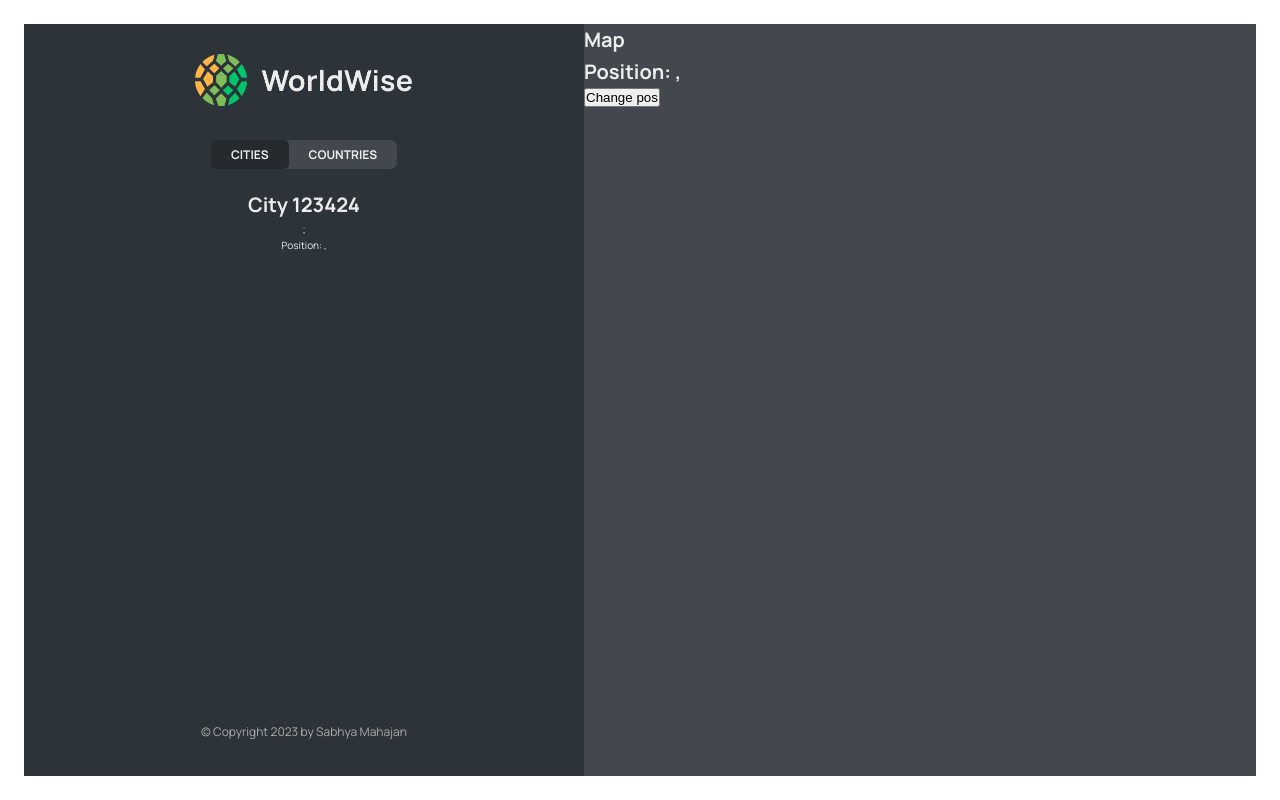
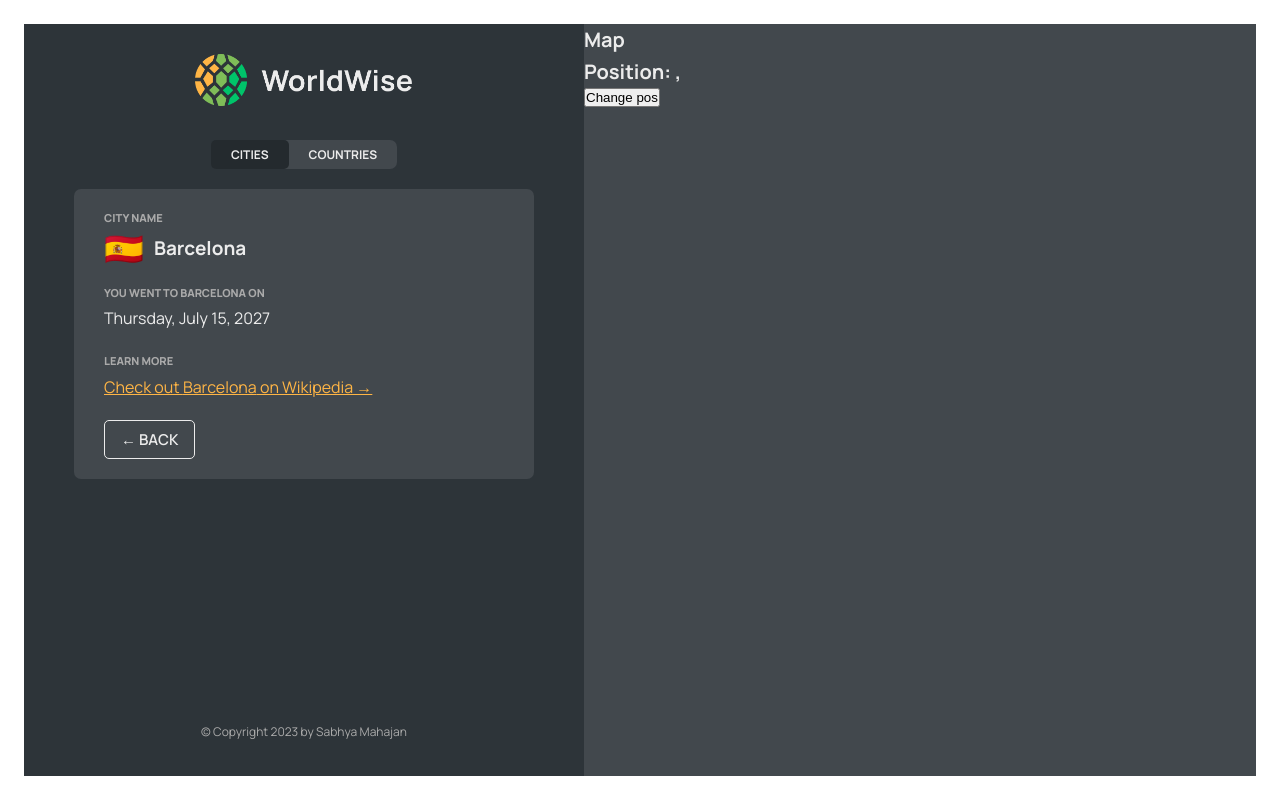
Before and after one commit to SABHYA18/11-worldwise, a React (Vite) app: page /app/cities/123424 in a window 1280 px wide. Built offline with nearby package versions, Linux system fonts and the light colour scheme; data requests are answered from the project's data file.

Commit message:
created a context component to reuse and refactor

```diff
--- a/src/App.jsx
+++ b/src/App.jsx
@@ -1,4 +1,3 @@
-import { useEffect, useState } from "react";
 import { BrowserRouter, Routes, Route, Navigate } from "react-router-dom";
 
 import Product from "./pages/Product";
@@ -11,29 +10,11 @@
 import CountryList from "./components/CountryList";
 import City from "./components/City";
 import Form from "./components/Form";
-
-const BASE_URL = "http://localhost:9000";
+import { CitiesProvider } from "./contexts/CitiesContext";
 
 function App() {
-  const [cities, setCities] = useState([]);
-  const [isLoading, setIsLoading] = useState(false);
-
-  useEffect(function () {
-    async function fetchCities() {
-      try {
-        const res = await fetch(`${BASE_URL}/cities`);
-        const data = await res.json();
-        setCities(data);
-      } catch {
-        alert("There was an error loading the data...");
-      } finally {
-        setIsLoading(false);
-      }
-    }
-    fetchCities();
-  }, []);
-
   return (
+    <CitiesProvider>
       <BrowserRouter>
         <Routes>
           <Route index element={<HomePage />} />
@@ -43,22 +24,17 @@
           <Route path="app" element={<AppLayout />}>
             {/* These are the child routes of this AppLayout */}
             <Route index element={<Navigate replace to="cities" />} />
-          <Route
-            path="cities"
-            element={<CityList cities={cities} isLoading={isLoading} />}
-          />
+            <Route path="cities" element={<CityList />} />
 
             <Route path="cities/:id" element={<City />} />
 
-          <Route
-            path="countries"
-            element={<CountryList cities={cities} isLoading={isLoading} />}
-          />
+            <Route path="countries" element={<CountryList />} />
             <Route path="form" element={<Form />} />
           </Route>
           <Route path="*" element={<PageNotFound />} />
         </Routes>
       </BrowserRouter>
+    </CitiesProvider>
   );
 }
 
--- /dev/null
+++ b/src/components/BackButton.jsx
@@ -0,0 +1,19 @@
+import { useNavigate } from "react-router-dom";
+import Button from "./Button";
+
+function BackButton() {
+  const navigate = useNavigate();
+  return (
+    <Button
+      type="back"
+      onClick={(e) => {
+        e.preventDefault();
+        navigate(-1);
+      }}
+    >
+      &larr; Back
+    </Button>
+  );
+}
+
+export default BackButton;
--- a/src/components/City.jsx
+++ b/src/components/City.jsx
@@ -1,5 +1,9 @@
 import { useParams, useSearchParams } from "react-router-dom";
 import styles from "./City.module.css";
+import { useCities } from "../contexts/CitiesContext";
+import { useEffect } from "react";
+import Spinner from "./Spinner";
+import BackButton from "./BackButton";
 
 const formatDate = (date) =>
   new Intl.DateTimeFormat("en", {
@@ -11,64 +15,55 @@
 
 function City() {
   const { id } = useParams();
-  const [searchParams, setSearchParams] = useSearchParams();
-  const lat = searchParams.get("lat");
-  const lng = searchParams.get("lng");
+  const { getCity, currentCity, isLoading } = useCities();
 
-  // TEMP DATA
-  const currentCity = {
-    cityName: "Lisbon",
-    emoji: "🇵🇹",
-    date: "2027-10-31T15:59:59.138Z",
-    notes: "My favorite city so far!",
-  };
+  useEffect(
+    function () {
+      getCity(id);
+    },
+    [id] // we add the getCity in this dependency array in the next section
+  );
 
   const { cityName, emoji, date, notes } = currentCity;
+  if (isLoading) return <Spinner />;
 
   return (
-    <>
-      <h1>City {id}</h1>;
-      <p>
-        Position: {lat}, {lng}
-      </p>
-    </>
+    <div className={styles.city}>
+      <div className={styles.row}>
+        <h6>City name</h6>
+        <h3>
+          <span>{emoji}</span> {cityName}
+        </h3>
+      </div>
+
+      <div className={styles.row}>
+        <h6>You went to {cityName} on</h6>
+        <p>{formatDate(date || null)}</p>
+      </div>
+
+      {notes && (
+        <div className={styles.row}>
+          <h6>Your notes</h6>
+          <p>{notes}</p>
+        </div>
+      )}
+
+      <div className={styles.row}>
+        <h6>Learn more</h6>
+        <a
+          href={`https://en.wikipedia.org/wiki/${cityName}`}
+          target="_blank"
+          rel="noreferrer"
+        >
+          Check out {cityName} on Wikipedia &rarr;
+        </a>
+      </div>
+
+      <div>
+        <BackButton />
+      </div>
+    </div>
   );
-
-  // return (
-  // <div className={styles.city}>
-  //   <div className={styles.row}>
-  //     <h6>City name</h6>
-  //     <h3>
-  //       <span>{emoji}</span> {cityName}
-  //     </h3>
-  //   </div>
-
-  //   <div className={styles.row}>
-  //     <h6>You went to {cityName} on</h6>
-  //     <p>{formatDate(date || null)}</p>
-  //   </div>
-
-  //   {notes && (
-  //     <div className={styles.row}>
-  //       <h6>Your notes</h6>
-  //       <p>{notes}</p>
-  //     </div>
-  //   )}
-
-  //   <div className={styles.row}>
-  //     <h6>Learn more</h6>
-  //     <a
-  //       href={`https://en.wikipedia.org/wiki/${cityName}`}
-  //       target="_blank"
-  //       rel="noreferrer"
-  //     >
-  //       Check out {cityName} on Wikipedia &rarr;
-  //     </a>
-  //   </div>
-
-  //   <div>{/* <ButtonBack /> */}</div>
-  // </div>
-  // );
 }
 
 export default City;
--- a/src/components/CityItem.jsx
+++ b/src/components/CityItem.jsx
@@ -1,6 +1,7 @@
 import { Link } from "react-router-dom";
 import styles from "./CityItem.module.css";
 import PropTypes from "prop-types";
+import { useCities } from "../contexts/CitiesContext";
 
 const formatDate = (date) =>
   new Intl.DateTimeFormat("en", {
@@ -10,12 +11,15 @@
   }).format(new Date(date));
 
 function CityItem({ city }) {
+  const { currentCity } = useCities();
   const { cityName, emoji, date, id, position } = city;
 
   return (
     <li>
       <Link
-        className={styles.cityItem}
+        className={`${styles.cityItem} ${
+          id === currentCity.id ? styles["cityItem--active"] : ""
+        }`}
         to={`${id}?lat=${position.lat}&lng=${position.lng}`}
       >
         <span className={styles.emoji}>{emoji}</span>
--- a/src/components/CityList.jsx
+++ b/src/components/CityList.jsx
@@ -3,8 +3,11 @@
 import Spinner from "./Spinner";
 import PropTypes from "prop-types";
 import Message from "./Message";
+import { useCities } from "../contexts/CitiesContext";
 
-function CityList({ cities, isLoading }) {
+function CityList() {
+  const { cities, isLoading } = useCities();
+
   if (isLoading) return <Spinner />;
   if (!cities.length)
     return (
--- a/src/components/CountryList.jsx
+++ b/src/components/CountryList.jsx
@@ -3,8 +3,10 @@
 import PropTypes from "prop-types";
 import Message from "./Message";
 import CountryItem from "./CountryItem";
+import { useCities } from "../contexts/CitiesContext";
 
-function CountryList({ cities, isLoading }) {
+function CountryList() {
+  const { cities, isLoading } = useCities();
   if (isLoading) return <Spinner />;
   if (!cities.length)
     return (
--- a/src/components/Form.jsx
+++ b/src/components/Form.jsx
@@ -4,7 +4,7 @@
 
 import styles from "./Form.module.css";
 import Button from "./Button";
-import { useNavigate } from "react-router-dom";
+import BackButton from "./BackButton";
 
 export function convertToEmoji(countryCode) {
   const codePoints = countryCode
@@ -15,8 +15,6 @@
 }
 
 function Form() {
-  const navigate = useNavigate();
-
   const [cityName, setCityName] = useState("");
   const [country, setCountry] = useState("");
   const [date, setDate] = useState(new Date());
@@ -54,15 +52,7 @@
 
       <div className={styles.buttons}>
         <Button type="primary">Add</Button>
-        <Button
-          type="back"
-          onClick={(e) => {
-            e.preventDefault();
-            navigate(-1);
-          }}
-        >
-          &larr; Back
-        </Button>
+        <BackButton />
       </div>
     </form>
   );
--- /dev/null
+++ b/src/contexts/CitiesContext.jsx
@@ -0,0 +1,53 @@
+import { createContext, useState, useEffect, useContext } from "react";
+
+const BASE_URL = "http://localhost:9000";
+
+const CitiesContext = createContext();
+
+function CitiesProvider({ children }) {
+  const [cities, setCities] = useState([]);
+  const [isLoading, setIsLoading] = useState(false);
+  const [currentCity, setCurrentCity] = useState({});
+
+  useEffect(function () {
+    async function fetchCities() {
+      try {
+        const res = await fetch(`${BASE_URL}/cities`);
+        const data = await res.json();
+        setCities(data);
+      } catch {
+        alert("There was an error loading the data...");
+      } finally {
+        setIsLoading(false);
+      }
+    }
+    fetchCities();
+  }, []);
+
+  async function getCity(id) {
+    try {
+      const res = await fetch(`${BASE_URL}/cities/${id}`);
+      const data = await res.json();
+      setCurrentCity(data);
+    } catch {
+      alert("There was an error loading the data...");
+    } finally {
+      setIsLoading(false);
+    }
+  }
+
+  return (
+    <CitiesContext.Provider value={{ cities, isLoading, currentCity, getCity }}>
+      {children}
+    </CitiesContext.Provider>
+  );
+}
+
+function useCities() {
+  const context = useContext(CitiesContext);
+  if (context === undefined)
+    throw new Error("CitiesContext was used outside the CitiesProvider");
+  return context;
+}
+
+export { CitiesProvider, useCities };
```
Lines whose indentation alone changed are shown as unchanged.
